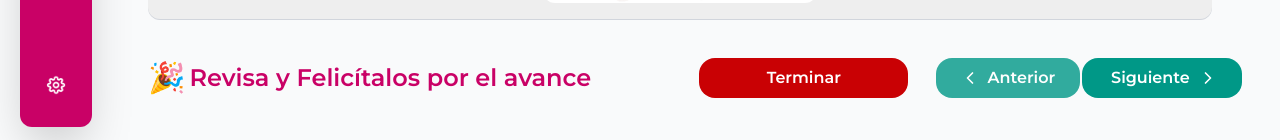
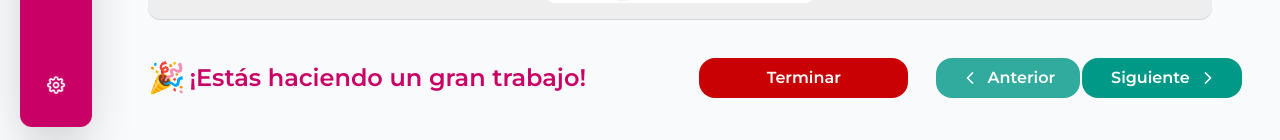
Before and after one commit to FernandoEmilianoFloresDeLaRiva/icheja-first-web, a React (Vite) app: page / in a window 1280 px wide. Shown: the part 657-797 px from the top of the page. Built offline with nearby package versions, Linux system fonts and the light colour scheme.

Commit message:
feat: update encouragement message in ExerciseContent component

```diff
--- a/src/exercises/components/ExerciseContent.tsx
+++ b/src/exercises/components/ExerciseContent.tsx
@@ -74,7 +74,7 @@ export default function ExerciseContent() {
               className="font-semibold text-2xl"
               style={{ color: theme.colors.primary.pink }}
             >
-              Revisa y Felicítalos por el avance
+              ¡Estás haciendo un gran trabajo!
             </span>
           </div>
         </Grid>
```
